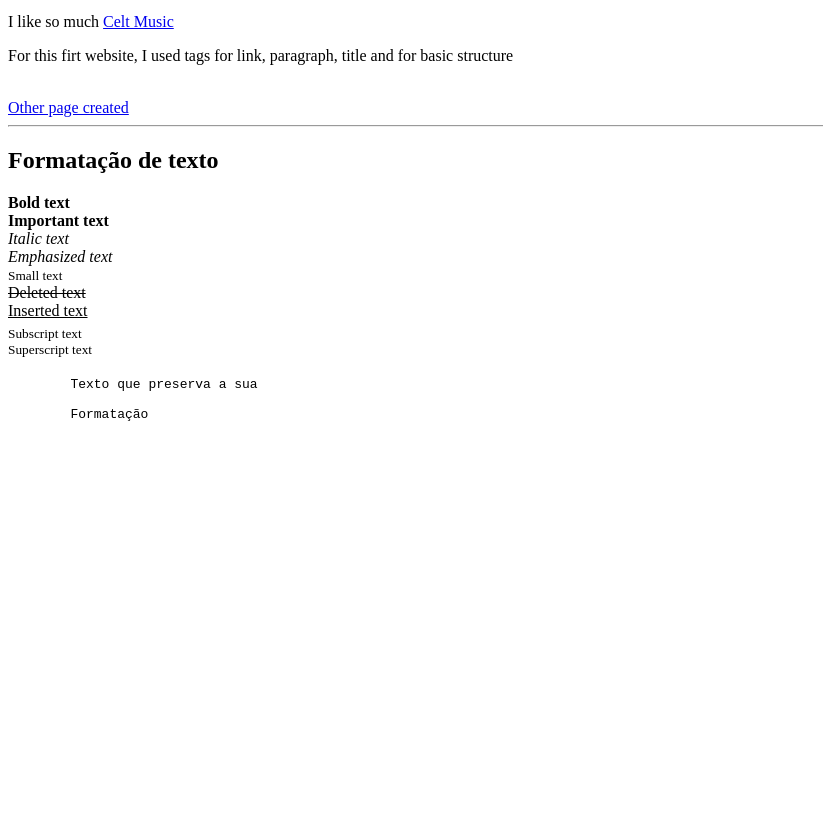
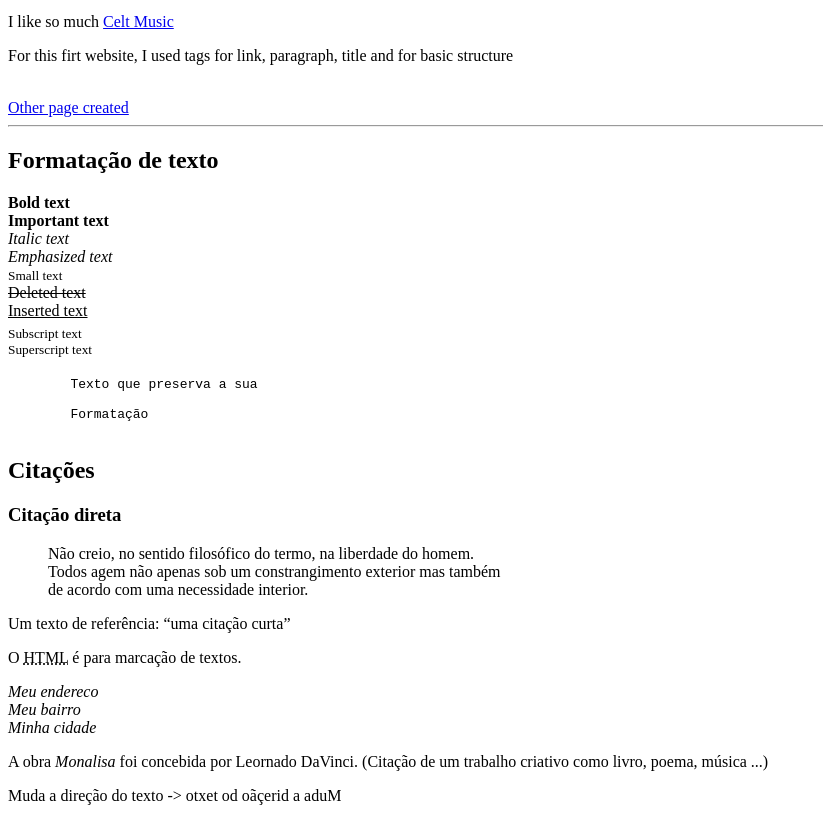
Before and after one commit to VitorG718/html, a plain HTML site: page index.html in a window 1280 px wide. Shown: the part 101-922 px from the top of the page, without its empty margins (0-823 px from the left). Before the commit the page ends 800 px from the top, so only its background shows below. Drawn offline with Linux system fonts and the light colour scheme.

Commit message:
HTML Quotations

```diff
--- a/index.html
+++ b/index.html
@@ -38,6 +38,29 @@
 
         Formatação
     </pre>
+
+    <h2>Citações</h2>
+    <h3>Citação direta</h3>
+
+    <blockquote cite="https://www.pensador.com/citacoes/">
+        Não creio, no sentido filosófico do termo, na liberdade do homem. <br>
+        Todos agem não apenas sob um constrangimento exterior mas também <br>
+        de acordo com uma necessidade interior.
+    </blockquote>
+
+    <p>Um texto de referência: <q>uma citação curta</q></p>
+
+    <p>O <abbr title="Hyper Text Markup Language">HTML</abbr> é para marcação de textos.</p>
+    <address>
+        Meu endereco <br>
+        Meu bairro <br>
+        Minha cidade
+    </address>
+
+    <p>A obra <cite>Monalisa</cite> foi concebida por Leornado DaVinci. (Citação de um trabalho criativo como livro, poema, música ...)</p>
+
+    <p> Muda a direção do texto -> <bdo dir="rtl">Muda a direção do texto</bdo></p>
+
 </body>
 
 </html>
```
